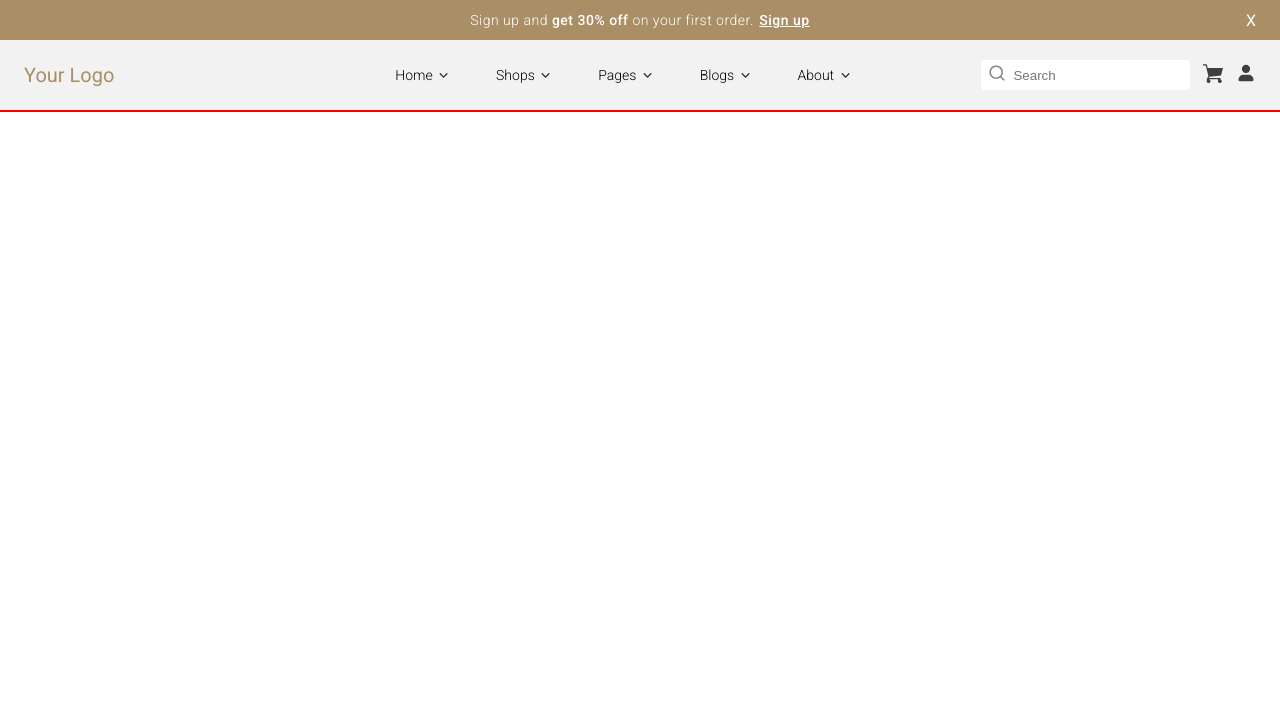
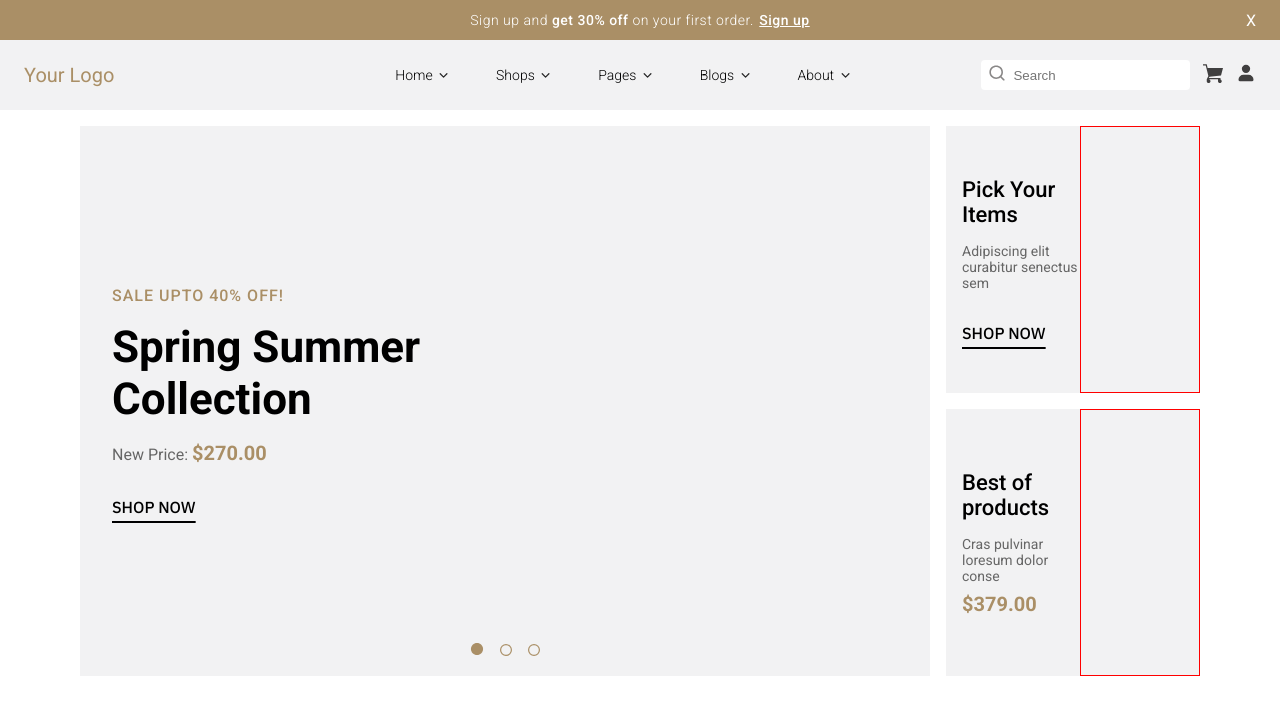
Before and after one commit to Romal-2303/perfume-e-commerce, a React (Create React App) app: page / in a window 1280 px wide. Shown: the top 714 px of the page. Built offline with nearby package versions, Linux system fonts and the light colour scheme; no server answers.

Commit message:
Developed the home page first section

```diff
--- /dev/null
+++ b/src/assets/icons/EmptyCircle.tsx
@@ -0,0 +1,21 @@
+interface SvgProps {
+  strokeWidth?: number;
+  color?: string;
+}
+
+const EmptyCircle = ({ strokeWidth = 0.1, color = "#aa8f66" }: SvgProps) => {
+  return (
+    <svg viewBox="0 0 2 2">
+      <circle
+        fill="none"
+        stroke={color}
+        strokeWidth={strokeWidth} // Reduced stroke width
+        cx="1"
+        cy="1"
+        r={1 - strokeWidth / 2} // Adjusted radius to fit within the stroke
+      />
+    </svg>
+  );
+};
+
+export default EmptyCircle;
--- /dev/null
+++ b/src/assets/icons/FilledCircle.tsx
@@ -0,0 +1,21 @@
+interface SvgProps {
+  color?: string;
+}
+
+const FilledCircle = ({ color = "#aa8f66" }: SvgProps) => {
+  return (
+    <svg
+      fill={color}
+      width="800px"
+      height="800px"
+      viewBox="0 0 15 15"
+      version="1.1"
+      id="circle"
+      xmlns="http://www.w3.org/2000/svg"
+    >
+      <path d="M14,7.5c0,3.5899-2.9101,6.5-6.5,6.5S1,11.0899,1,7.5S3.9101,1,7.5,1S14,3.9101,14,7.5z" />
+    </svg>
+  );
+};
+
+export default FilledCircle;
--- a/src/components/Carousel/Carousel.module.scss
+++ b/src/components/Carousel/Carousel.module.scss
@@ -0,0 +1,46 @@
+@import "../../designSystem/library";
+
+.carousel-container {
+  display: flex;
+  flex-direction: column;
+  height: 100%;
+  position: relative;
+  overflow-x: hidden;
+
+  .circle-container {
+    position: absolute;
+    bottom: 1rem;
+    left: 50%;
+    transform: translateX(-50%);
+    display: flex;
+    gap: 1rem;
+    z-index: 111;
+
+    .circle-element {
+      cursor: pointer;
+      svg {
+        width: 12px;
+        height: 12px;
+      }
+    }
+
+    .circle-element-active {
+      svg {
+        width: 14px;
+        height: 14px;
+      }
+    }
+  }
+
+  .carousel-slide {
+    position: absolute;
+    height: 100%;
+    width: 850px;
+    transition: all linear 1s;
+    display: flex;
+    flex-direction: column;
+    justify-content: center;
+    padding-left: 2rem;
+    background-color: $secondary-100;
+  }
+}
--- a/src/components/Carousel/Carousel.tsx
+++ b/src/components/Carousel/Carousel.tsx
@@ -1,5 +1,76 @@
+import { ReactNode, act, useEffect, useRef, useState } from "react";
 import classes from "./Carousel.module.scss";
+import EmptyCircle from "../../assets/icons/EmptyCircle";
+import FilledCircle from "../../assets/icons/FilledCircle";
 
-const Carousel = () => {};
+interface CarouselProps {
+  carouselArr: ReactNode[];
+  carouselStyle?: React.CSSProperties;
+}
+
+const Carousel = ({ carouselArr, carouselStyle = {} }: CarouselProps) => {
+  const intervalRef = useRef<any>(null);
+  const [activeSlide, setActiveSlide] = useState(0);
+
+  useEffect(() => {
+    intervalRef.current = setInterval(() => {
+      // nextClickHandler();
+    }, 2000);
+
+    return () => {
+      if (intervalRef.current) {
+        clearInterval(intervalRef.current);
+      }
+    };
+  }, []);
+
+  const nextClickHandler = () => {
+    setActiveSlide((prevState) => {
+      if (prevState < carouselArr.length - 1) {
+        return prevState + 1;
+      } else {
+        return 0;
+      }
+    });
+  };
+
+  const circlElementClickHandler = (receviedIndex: number) => () => {
+    setActiveSlide(receviedIndex);
+    clearInterval(intervalRef.current);
+  };
+
+  return (
+    <div className={classes["carousel-container"]} style={carouselStyle}>
+      <div className={classes["circle-container"]}>
+        {new Array(carouselArr.length).fill(0).map((el: number, index) => (
+          <div
+            className={
+              activeSlide === index
+                ? `${classes["circle-element"]} ${classes["circle-element-active"]}`
+                : classes["circle-element"]
+            }
+            onClick={circlElementClickHandler(index)}
+          >
+            {activeSlide === index ? (
+              <FilledCircle />
+            ) : (
+              <EmptyCircle strokeWidth={0.2} />
+            )}
+          </div>
+        ))}
+      </div>
+      {carouselArr.map((ele, index) => {
+        return (
+          <div
+            className={classes["carousel-slide"]}
+            style={{ left: `${850 * (index - activeSlide)}px` }}
+          >
+            {ele}
+          </div>
+        );
+      })}
+    </div>
+  );
+};
 
 export default Carousel;
--- a/src/designSystem/colors/_secondary.scss
+++ b/src/designSystem/colors/_secondary.scss
@@ -2,3 +2,4 @@ $secondary-100: #f2f2f3;
 $secondary-200: #5d5c5d;
 $secondary-300: #bababb;
 $secondary-400: #bdada1;
+$secondary-500: #666;
--- a/src/pages/HomePage/ShowCase/ShowCase.module.scss
+++ b/src/pages/HomePage/ShowCase/ShowCase.module.scss
@@ -1,3 +1,145 @@
+@import "../../../designSystem/library";
+
 .showcase-container {
-  border: 1px solid red;
+  display: flex;
+  gap: 1rem;
+  padding: 1rem 5rem;
+
+  .priority-1-container {
+    height: 550px;
+    width: 850px;
+    font-family: $font-quaternary;
+
+    .small-text-1 {
+      color: $primary-100;
+      letter-spacing: 1px;
+      font-weight: 500;
+    }
+
+    .main-text {
+      font-weight: 600;
+      font-size: 44px;
+      width: 400px;
+      margin: 1rem 0rem;
+    }
+
+    .price-text {
+      color: $secondary-500;
+      span {
+        font-size: 20px;
+        font-weight: 600;
+        color: $primary-100;
+      }
+    }
+
+    .shop-now-btn {
+      font-family: $font-secondary;
+      text-decoration: underline;
+      text-underline-offset: 0.5rem;
+      text-decoration-thickness: 1.5px;
+      margin-top: 2rem;
+      cursor: pointer;
+      transition: all linear 0.1s;
+      position: relative;
+      font-weight: 500;
+
+      &:hover {
+        color: $primary-100;
+      }
+    }
+  }
+
+  .right-cards-container {
+    flex: 1;
+    display: flex;
+    flex-direction: column;
+    gap: 1rem;
+
+    .priority-2-container {
+      display: flex;
+      flex: 1;
+      font-family: $font-quaternary;
+      background-color: $secondary-100;
+
+      .card-content {
+        display: flex;
+        flex-direction: column;
+        justify-content: center;
+        align-items: left;
+        padding-left: 1rem;
+        flex: 1;
+
+        .card-title {
+          font-size: 22px;
+          font-weight: 500;
+          margin-bottom: 1rem;
+        }
+
+        .card-desc {
+          font-size: 14px;
+          color: $secondary-500;
+        }
+
+        .shop-now-btn {
+          font-family: $font-secondary;
+          text-decoration: underline;
+          text-underline-offset: 0.5rem;
+          text-decoration-thickness: 1.5px;
+          margin-top: 2rem;
+          cursor: pointer;
+          transition: all linear 0.1s;
+          position: relative;
+          font-weight: 500;
+
+          &:hover {
+            color: $primary-100;
+          }
+        }
+      }
+
+      .card-image-container {
+        flex: 1;
+        border: 1px solid red;
+      }
+    }
+
+    .priority-3-container {
+      display: flex;
+      flex: 1;
+      font-family: $font-quaternary;
+      background-color: $secondary-100;
+
+      .card-content {
+        display: flex;
+        flex-direction: column;
+        justify-content: center;
+        align-items: left;
+        padding-left: 1rem;
+        flex: 1;
+
+        .card-title {
+          font-size: 22px;
+          font-weight: 500;
+          margin-bottom: 1rem;
+        }
+
+        .card-desc {
+          font-size: 14px;
+          color: $secondary-500;
+        }
+
+        .price-text {
+          font-size: 20px;
+          font-weight: 600;
+          color: $primary-100;
+          margin-top: 0.5rem;
+        }
+      }
+
+      .card-image-container {
+        flex: 1;
+        border: 1px solid red;
+      }
+    }
+  }
 }
--- a/src/pages/HomePage/ShowCase/ShowCase.tsx
+++ b/src/pages/HomePage/ShowCase/ShowCase.tsx
@@ -1,7 +1,84 @@
+import { useEffect } from "react";
+import Carousel from "../../../components/Carousel/Carousel";
 import classes from "./ShowCase.module.scss";
 
+let priorityCard1 = [
+  <>
+    <p className={classes["small-text-1"]}>SALE UPTO 40% OFF!</p>
+    <p className={classes["main-text"]}>Spring Summer Collection</p>
+    <p className={classes["price-text"]}>
+      New Price: <span>$270.00</span>
+    </p>
+    <div className={classes["shop-now-btn"]}>SHOP NOW</div>
+  </>,
+  <>
+    <p className={classes["small-text-1"]}>SALE UPTO 40% OFF!</p>
+    <p className={classes["main-text"]}>Spring Summer Collection</p>
+    <p className={classes["price-text"]}>
+      New Price: <span>$270.00</span>
+    </p>
+    <div className={classes["shop-now-btn"]}>SHOP NOW</div>
+  </>,
+  <>
+    <p className={classes["small-text-1"]}>SALE UPTO 40% OFF!</p>
+    <p className={classes["main-text"]}>Spring Summer Collection</p>
+    <p className={classes["price-text"]}>
+      New Price: <span>$270.00</span>
+    </p>
+    <div className={classes["shop-now-btn"]}>SHOP NOW</div>
+  </>,
+];
+
 const ShowCase = () => {
-  return <div className={classes["showcase-container"]}></div>;
+  useEffect(() => {
+    fetch("https://fimgs.net/mdimg/perfume/") // Example API endpoint
+      .then((response) => {
+        if (!response.ok) {
+          throw new Error("Network response was not ok " + response.statusText);
+        }
+
+        return response.json(); // Parse the JSON from the response
+      })
+      .then((data) => {
+        console.log("Fetched data:", data); // Handle the JSON data
+      })
+      .catch((error) => {
+        console.error("There was a problem with the fetch operation:", error);
+      });
+  }, []);
+
+  return (
+    <div className={classes["showcase-container"]}>
+      <div className={classes["priority-1-container"]}>
+        <Carousel
+          carouselArr={priorityCard1}
+          carouselStyle={{ width: "850px" }}
+        />
+      </div>
+      <div className={classes["right-cards-container"]}>
+        <div className={classes["priority-2-container"]}>
+          <div className={classes["card-content"]}>
+            <p className={classes["card-title"]}>Pick Your Items</p>
+            <p className={classes["card-desc"]}>
+              Adipiscing elit curabitur senectus sem
+            </p>
+            <div className={classes["shop-now-btn"]}>SHOP NOW</div>
+          </div>
+          <div className={classes["card-image-container"]}></div>
+        </div>
+        <div className={classes["priority-3-container"]}>
+          <div className={classes["card-content"]}>
+            <p className={classes["card-title"]}>Best of products</p>
+            <p className={classes["card-desc"]}>
+              Cras pulvinar loresum dolor conse
+            </p>
+            <p className={classes["price-text"]}>$379.00</p>
+          </div>
+          <div className={classes["card-image-container"]}></div>
+        </div>
+      </div>
+    </div>
+  );
 };
 
 export default ShowCase;
--- a/src/pages/Layout/Header/Header.module.scss
+++ b/src/pages/Layout/Header/Header.module.scss
@@ -38,6 +38,7 @@
         .dropdown-wrapper {
           position: absolute;
           top: 1.6rem;
+          z-index: 111;
         }
       }
 
```
